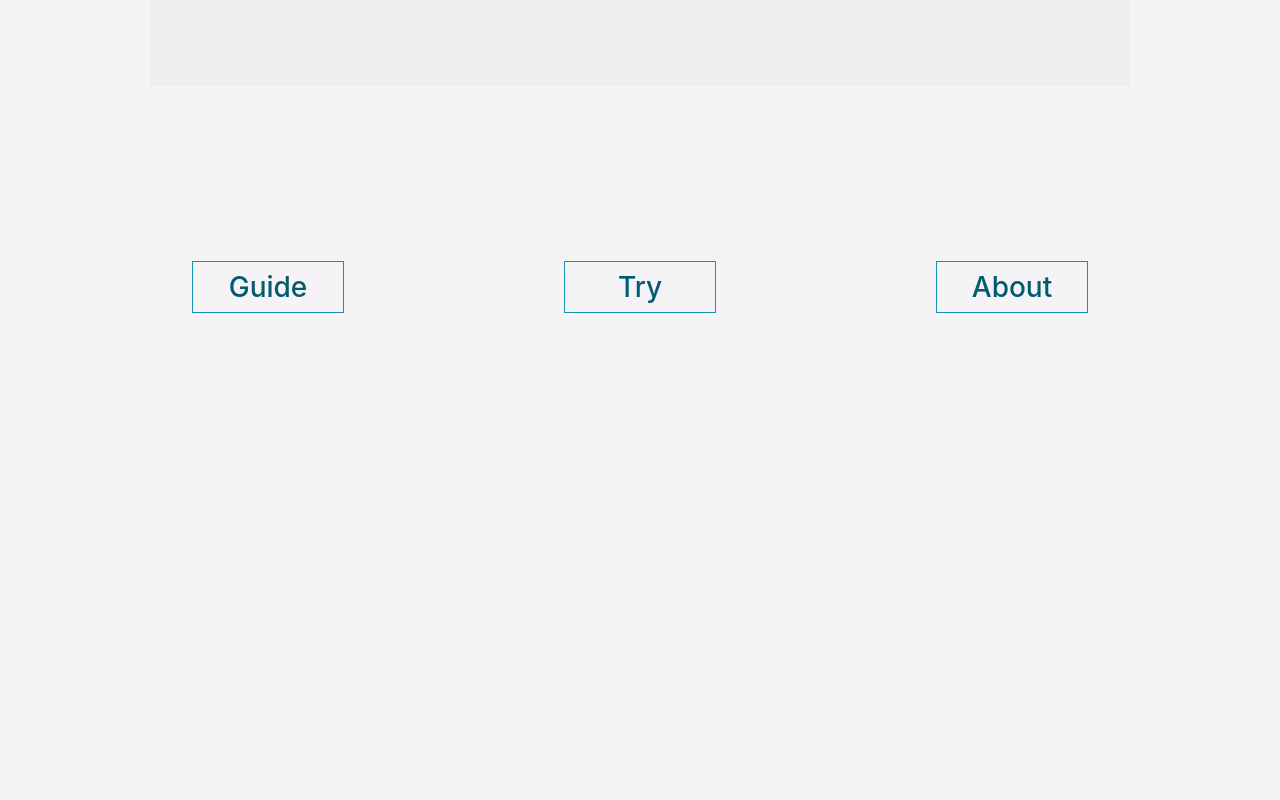
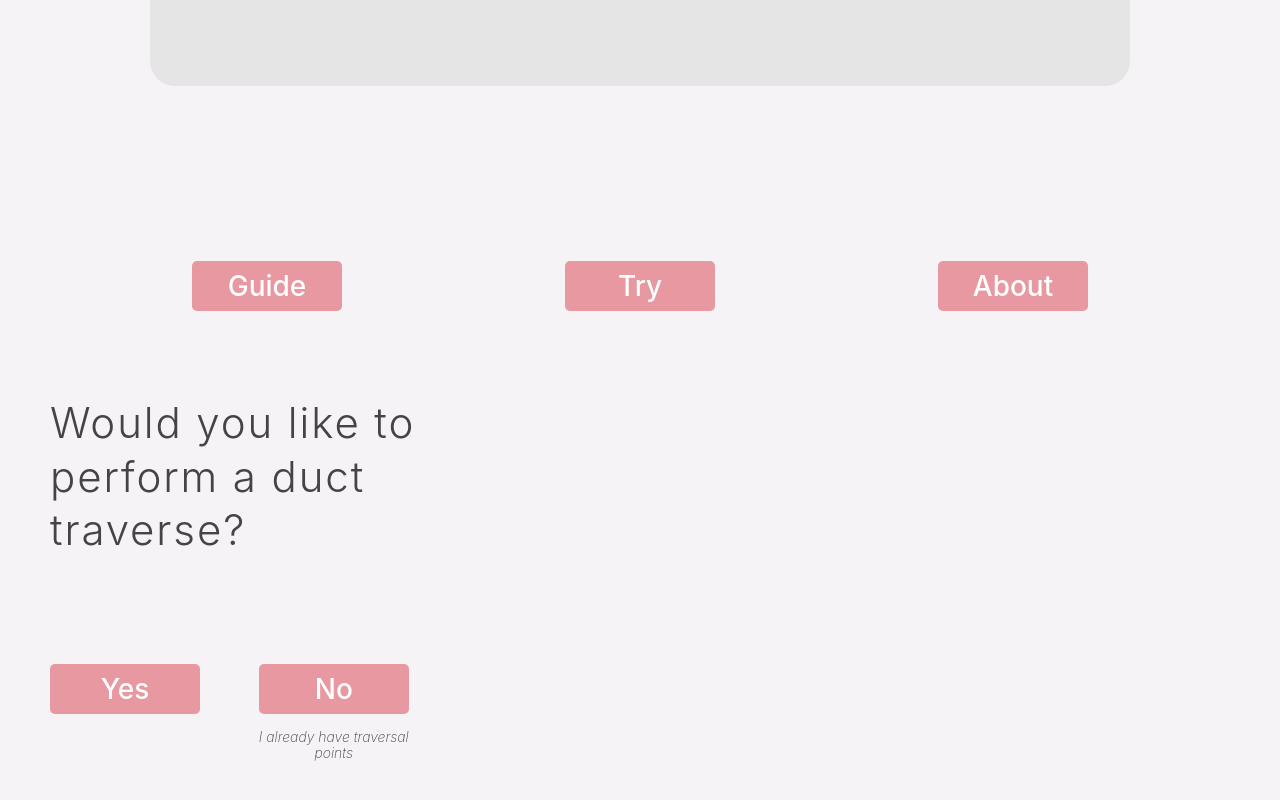
Before and after one commit to jamesaluna/BTU-Calculator, a React (Create React App) app: page / in a window 1280 px wide. Shown: the part 564-1364 px from the top of the page. Before the commit the page ends 877 px from the top, so only its background shows below. Built offline with nearby package versions, Linux system fonts and the light colour scheme.

Commit message:
updated UI color scheme

```diff
--- a/src/App.css
+++ b/src/App.css
@@ -3,9 +3,9 @@
 /* Smaller components are camel-case */
 
 :root {
-  --primary-color: #5AB6CB;
-  --secondary-color: #1392B0;
-  --third-color: #025B70;
+  --primary-color: #C2553F;
+  --secondary-color: #AE827D;
+  --third-color: #E798A0;
 }
 
 /* Roboto Font Import */
@@ -131,7 +131,7 @@
   transition: 0.2s all ease;
 }
 .menu:hover svg path {
-  fill: #025B70;
+  fill: #E798A0;
 }
 .landingPageVideoWrapper {
   display: block;
@@ -145,9 +145,10 @@
   display: block;
   width: 980px;
   height: 400px;
-  background: #eee;
+  background: rgb(230, 229, 229);
   margin-left: auto;
   margin-right: auto;
+  border-radius: 25px;
 }
 
 /* Border Button */
@@ -157,10 +158,10 @@
   position: relative;
   width: 150px;
   height: 50px;
-  background: transparent;
-  border: 1px solid #1392B0;
-  color: #025B70;
+  background: var(--third-color);
+  color: #FFFFFF;
   cursor: pointer;
+  border-radius: 5px;
 }
 .borderName {
   display: block;
@@ -179,12 +180,6 @@
   transition: 0.2s all linear;
 }
 
-.borderButton:hover {
-  background: #1392B0;
-  border: none;
-  color: #F4F4F4;
-}
-
 /* Side Bar Styling */
 
 .sideBar {
@@ -195,7 +190,7 @@
   width: 100vw;
   height: 0px;
   overflow: hidden;
-  background: #1392B0;
+  background: var(--secondary-color);
   z-index: 10;
   transition: 0.2s height ease;
 
@@ -217,7 +212,7 @@
   display: flex;
   flex-direction: row;
   justify-content: space-between;
-  width: 30%;
+  width: 25%;
   height: max-content;
   margin-top: 40px;
   margin-left: 0;
@@ -245,7 +240,6 @@
   display: inline-block;
   width: max-content;
   height: auto;
-  font-style: italic;
   font-weight: 300;
   font-size: 22px;
   line-height: 23px;
@@ -269,3 +263,58 @@
 .home-button-wrapper:hover svg path{
   fill: #025B70;
 }
+
+
+/* Question Block Styling */
+
+.question-block-wrapper {
+  display: flex;
+  flex-direction: column;
+  justify-content: space-between;
+  width: 400px;
+  height: 400px;
+  padding: 50px;
+}
+.question-block {
+  display: block;
+  width: 100%;
+  height: max-content;
+}
+.question-block h2 {
+  font-style: normal;
+  font-weight: 300;
+  font-size: 42px;
+  line-height: 128.69%;
+  /* or 54px */
+  letter-spacing: 0.045em;
+  color: #444444;
+}
+.answer-block-wrapper {
+  display: flex;
+  flex-direction: row;
+  justify-content: space-between;;
+  width: 95%;
+}
+
+/* Annotated Border Button Styling */
+
+.annotatedBorderButton {
+  display: flex;
+  flex-direction: column;
+  width: max-content;
+  height: auto;
+  align-items: center;
+  justify-content: center;;
+}
+
+.button_annotation {
+  display: block;
+  width: 85%;
+  font-style: italic;
+  font-weight: 200;
+  font-size: 14px;
+  line-height: 16px;
+  text-align: center;
+  color: #444444;
+  margin-top: 15px;
+}
--- a/src/App.js
+++ b/src/App.js
@@ -7,6 +7,10 @@ import {
   eDewPoint
 } from './psych.js'
 import { findByLabelText, render } from '@testing-library/react';
+import { BrowserRouter as Router, Route, Switch, Link, Redirect } from 'react-router-dom';
+import Guide from "./pages/guide.js";
+import NoPage from "./pages/404.jsx";
+import About from "./pages/about.js";
 
 // USER PAGES ARE THE FOLLOWING: 'landing', 'guide', 'calculator', and 'about'
 // User_Page will change upon onclick event on a linked button.
@@ -53,6 +57,7 @@ function LandingPage() {
           <BorderButton name='About' />
         </div>
       </div>
+      <QuestionBlock />
     </div>
   );
 }
@@ -102,6 +107,9 @@ function Header() {
     </div>
   );
 }
+
+/* Side Bar Component */
+
 function SideBar() {
   return (
     <div className='sideBar'>
@@ -136,6 +144,10 @@ function LandingVideo(props) {
     </div>
   );
 }
+
+/* Border Button Component */
+// To add inner contents of button, add a 'name' attribtue to the button
+
 function BorderButton(props) {
   let button_name = props.name;
   return (
@@ -156,12 +168,57 @@ function Footer() {
   )
 }
 
-function App() {
-  switch (User_Page) {
-    case 'landing':
-    return (<LandingPage />);
-    break;
+//Pages
+
+class App extends React.Component {
+  constructor(props) {
+    super(props);
+    this.state = {
+      currentPage: 'landing'
+    }
+  }
+  render() {
+    return (
+      <LandingPage />
+    )
   }
 }
 
+/* This is the question component, for user input */
+
+function QuestionBlock() {
+  return (
+    <div className='question-block-wrapper'>
+      <div className='question-block'>
+        <h2>Would you like to perform a duct traverse?</h2>
+      </div>
+      <div className='answer-block-wrapper'>
+        <BorderButton name='Yes'/>
+        <AnnotatedBorderButton name='No' description='I already have traversal points'/>
+      </div>
+    </div>
+  );
+}
+
+/* Annotated Button Component */
+// Annotated buttons require a name and description attribute.
+function AnnotatedBorderButton(props) {
+  return (
+    <div className='annotatedBorderButton'>
+      <BorderButton name={props.name}/>
+      <span className='button_annotation'>{props.description}</span>
+    </div>
+  );
+}
+
+/* Duct Probe Component */
+
+function DuctProbe() {
+  return (
+    <div>
+
+    </div>
+  );
+}
+
 export default App;
```
